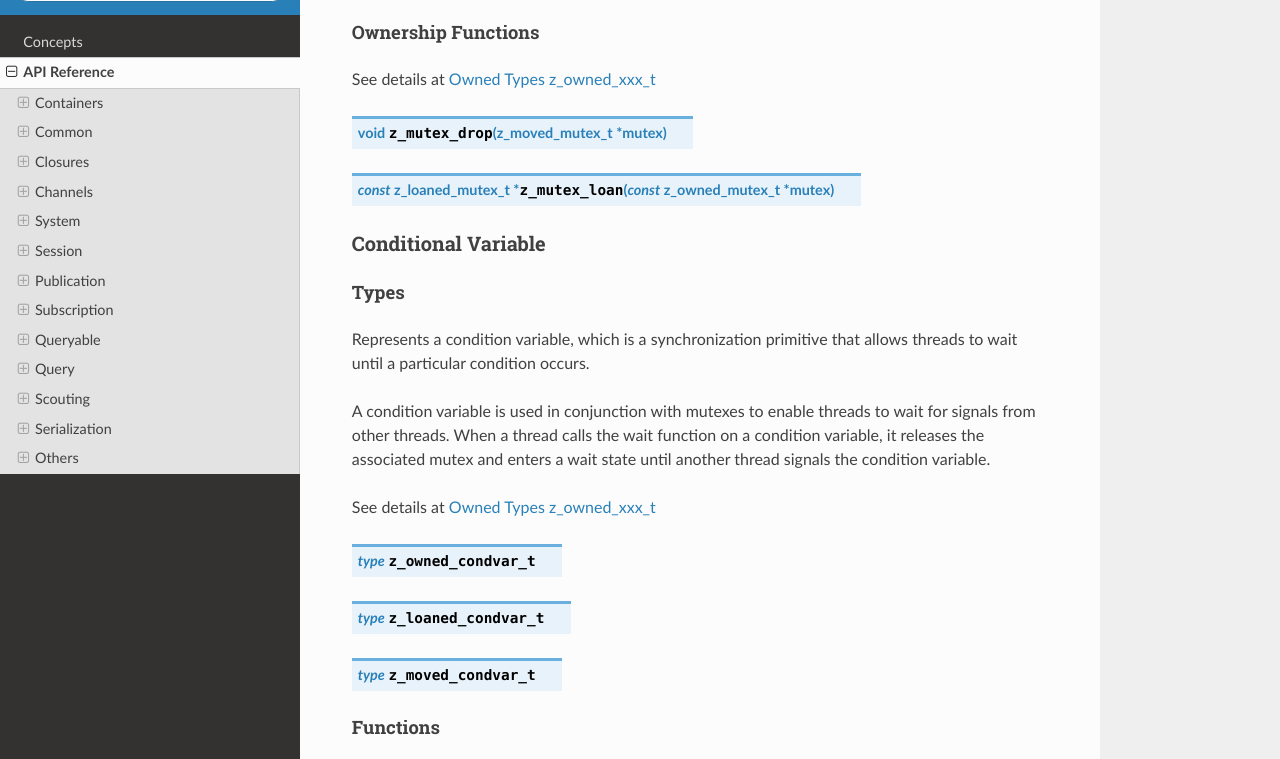
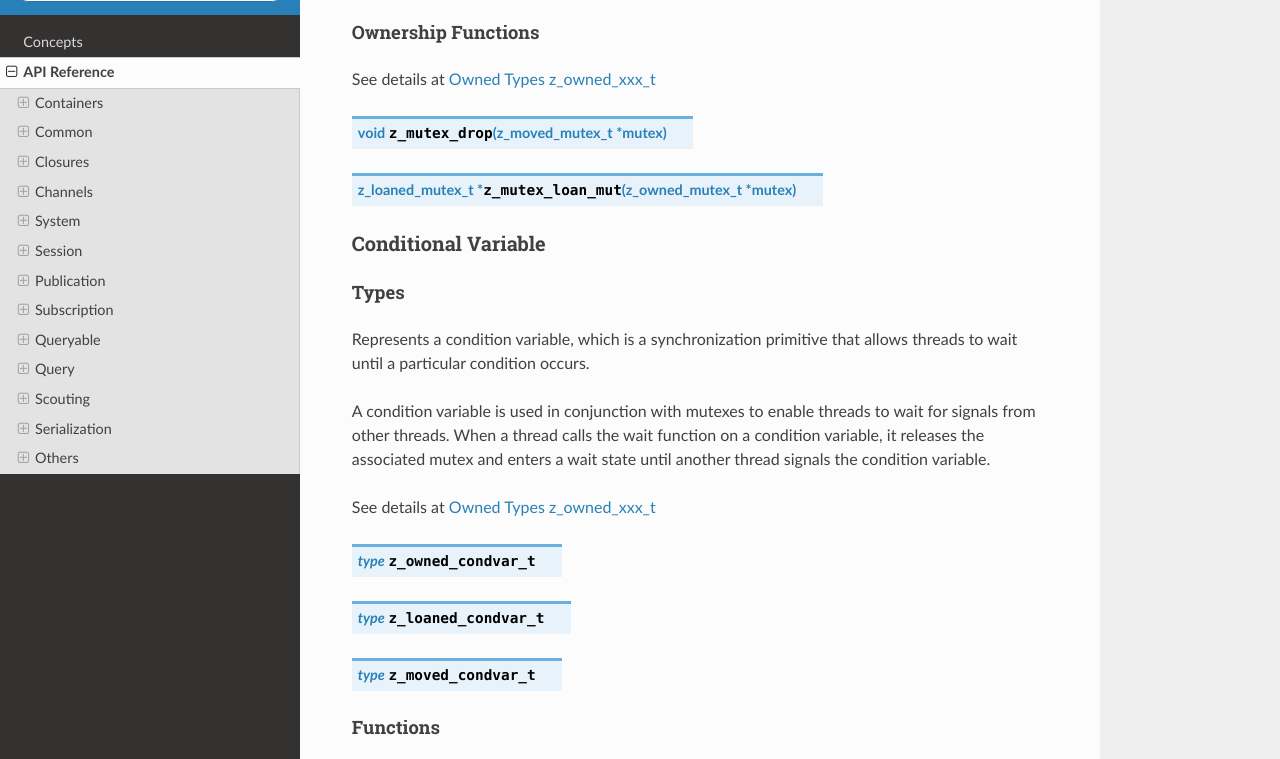
Before and after one commit to eclipse-zenoh/zenoh-pico, a Sphinx documentation site: the page built from docs/api.rst, in a window 1280 px wide and 900 px high, scrolled down 35511 px, cut to the strip 78-837 px from the top of the window. Built offline with Sphinx 7.4.7 and the Read the Docs theme 3.1.0, drawn with Linux system fonts in a browser that asks for light colours.

Commit message:
Change z_mutex_loan to z_mutex_loan_mut in doc

```diff
--- a/docs/api.rst
+++ b/docs/api.rst
@@ -728,7 +728,7 @@ Ownership Functions
 See details at :ref:`owned_types_concept`
 
 .. c:function:: void z_mutex_drop(z_moved_mutex_t * mutex)
-.. c:function:: const z_loaned_mutex_t * z_mutex_loan(const z_owned_mutex_t * mutex)
+.. c:function:: z_loaned_mutex_t * z_mutex_loan_mut(z_owned_mutex_t * mutex)
 
 
 Conditional Variable
```
